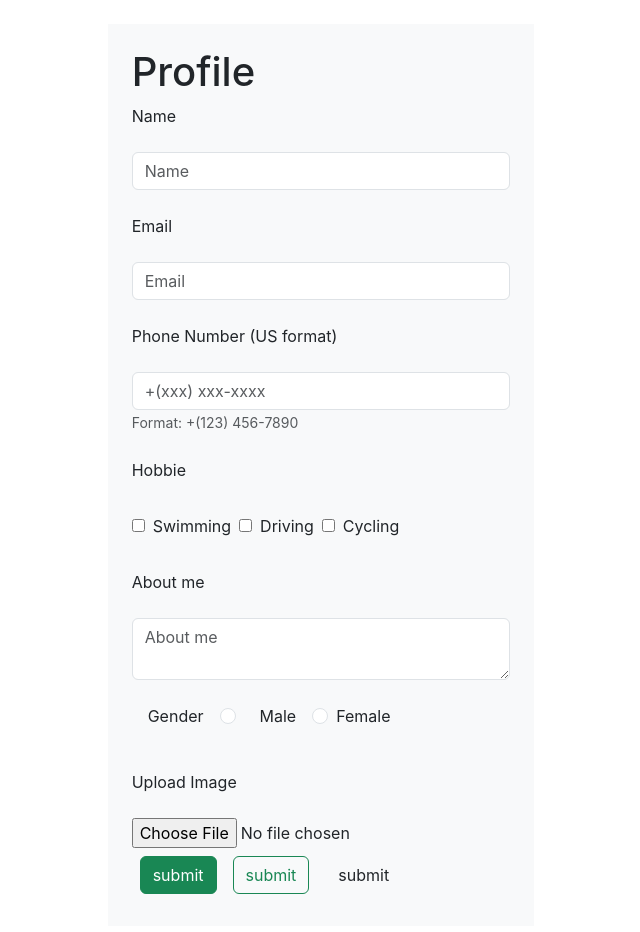
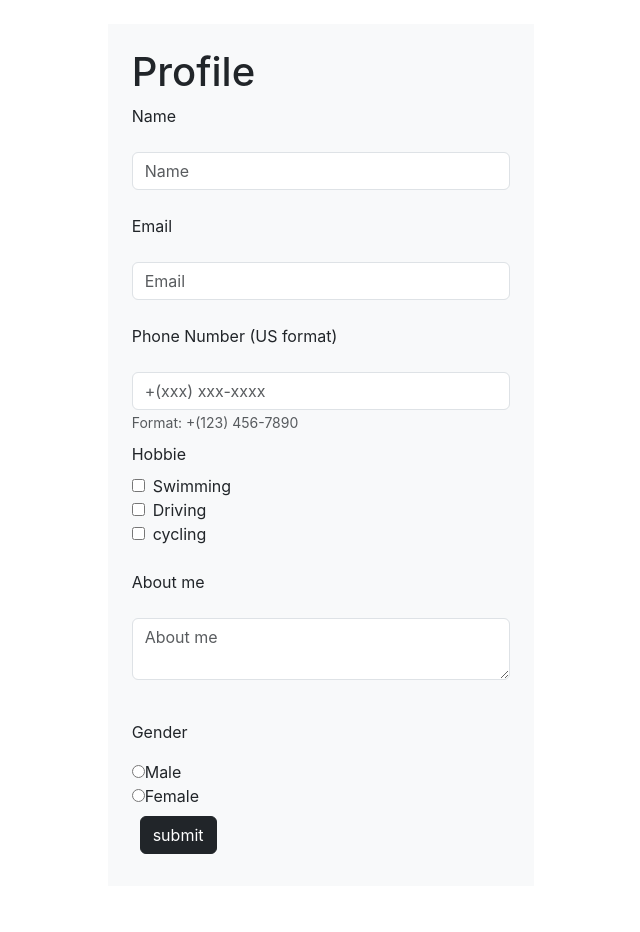
Before and after one commit to Harshil543/Ex1, a React (Create React App) app: page / in a window 1280 px wide. Shown: the top 932 px of the page, without its empty margins (319-959 px from the left). After the commit the page ends 910 px from the top, so only its background shows below. Built offline with nearby package versions, Linux system fonts and the light colour scheme.

Commit message:
checkbox and redio button dynamic

```diff
--- a/package.json
+++ b/package.json
@@ -6,11 +6,14 @@
     "@testing-library/jest-dom": "^5.16.5",
     "@testing-library/react": "^13.4.0",
     "@testing-library/user-event": "^13.5.0",
+    "formik": "^2.4.2",
     "init": "^0.1.2",
+    "primereact": "^9.5.0",
     "react": "^18.2.0",
     "react-dom": "^18.2.0",
     "react-scripts": "5.0.1",
-    "web-vitals": "^2.1.4"
+    "web-vitals": "^2.1.4",
+    "yup": "^1.2.0"
   },
   "scripts": {
     "start": "react-scripts start",
--- a/src/App.js
+++ b/src/App.js
@@ -1,6 +1,6 @@
 import "./App.css";
-import Form from "./Form";
-import Compform from "./componant/Compform";
+// import Form from "./Form";
+import FormComponent from "./componant/FormComponent";
 import { FormProvider } from "./componant/FormContext";
 
 function App() {
@@ -9,7 +9,7 @@ function App() {
       <FormProvider>
         {/* <Form /> */}
         <div className="my-4 d-flex justify-content-center align-items-center">
-          <Compform />
+          <FormComponent />
         </div>
       </FormProvider>
     </>
--- a/src/Form.html
+++ b/src/Form.html
@@ -82,7 +82,6 @@
             <input type="radio" id="male" name="gender" value="male" required />
             <label for="male">Male</label>
           </div>
-          <div>
           <input
             type="radio"
             id="female"
@@ -91,7 +90,6 @@
             required
           />
           <label for="female">Female</label>
-          </div>
         </div>
         <div class="form-group">
           <label for="image">Upload Image</label>
--- a/src/Form.js
+++ b/src/Form.jsx
@@ -1,4 +1,7 @@
 import React, { useState } from "react";
+import { InputMask } from "primereact/inputmask";
+import "primereact/resources/themes/lara-light-indigo/theme.css";
+import "primereact/resources/primereact.min.css";
 
 export default function Form() {
   const [name, setName] = useState("");
@@ -64,6 +67,7 @@ export default function Form() {
   return (
     <div className="my-4 d-flex justify-content-center align-items-center">
       <form onSubmit={handleSubmit} className="bg-light p-5">
+        {/* <span>{phonenumber.trim()}</span> */}
         <h1 className="text-center my-4">Profile</h1>
         <div className="form-group">
           <label htmlFor="name">Name</label>
--- a/src/componant/Button.js
+++ b/src/componant/Button.js
@@ -1,18 +1,9 @@
 import React from "react";
 
-export default function Button() {
+export default function Button(props) {
   return (
     <>
-      <button type="submit" className="btn btn-success m-2">
-        submit
-      </button>
-      <button type="submit" className="btn btn-outline-success m-2">
-        submit
-      </button>
-      <button
-        type="submit"
-        className="btn btn-link text-decoration-none text-dark m-2"
-      >
+      <button type="submit" className={`btn btn-${props.type} m-2`}>
         submit
       </button>
     </>
--- a/src/componant/CheckBox.js
+++ b/src/componant/CheckBox.js
@@ -1,42 +1,20 @@
 import React from "react";
 
-export default function CheckBox({ onChange }) {
+export default function CheckBox(props) {
   return (
-    <div className="form-group mt-4">
-      <label htmlFor="hobbie">Hobbie</label>
-      <div className="mt-4">
+    <>
+      <div key={props.key} className="form-group">
         <input
           type="checkbox"
-          id="Swimming"
-          name="Swimming"
-          value="Swimming"
-          onChange={onChange}
-          required
+          id={props.id}
+          name={props.name}
+          value={props.value}
+          onChange={props.onChange}
         />
-        <label className="m-2" htmlFor="Swimming">
-          Swimming
-        </label>
-        <input
-          type="checkbox"
-          id="Driving"
-          name="Driving"
-          value="Driving"
-          onChange={onChange}
-        />
-        <label className="m-2" htmlFor="Driving">
-          Driving
-        </label>
-        <input
-          type="checkbox"
-          id="Cycling"
-          name="Cycling"
-          value="Cycling"
-          onChange={onChange}
-        />
-        <label className="m-2" htmlFor="Cycling">
-          Cycling
+        <label className="mx-2" htmlFor={props.id}>
+          {props.name}
         </label>
       </div>
-    </div>
+    </>
   );
 }
--- a/src/componant/Compform.js
+++ /dev/null
@@ -1,58 +0,0 @@
-import React, { useContext } from "react";
-import { FormContext } from "./FormContext";
-import InputType from "./Inputtype";
-import Phonenumber from "./Phonenumber";
-import CheckBox from "./CheckBox";
-import Radio from "./Radio";
-import Button from "./Button";
-import Profile from "./Profile";
-import About from "./About";
-
-export default function Compform() {
-  const {
-    name,
-    email,
-    phonenumber,
-    setAboutme,
-    setGender,
-    setName,
-    setEmail,
-    handleSubmit,
-    handlePhonenumber,
-    handleCheckboxChange,
-    handleImageChange,
-  } = useContext(FormContext);
-
-  const handleChange = (setState) => (e) => {
-    setState(e.target.value);
-  };
-
-  return (
-    <form onSubmit={handleSubmit} className="col-4 p-4 bg-light">
-      <h1>Profile</h1>
-      <InputType
-        label="Name"
-        placeholder="Name"
-        maxLength="35"
-        value={name}
-        onChange={handleChange(setName)}
-        required="required"
-      />
-      <InputType
-        label="Email"
-        placeholder="Email"
-        maxLength="55"
-        pattern="[^@\s]+@[^@\s]+\.[^@\s]+"
-        value={email}
-        onChange={handleChange(setEmail)}
-        required="required"
-      />
-      <Phonenumber value={phonenumber} onChange={handlePhonenumber} />
-      <CheckBox onChange={handleCheckboxChange} />
-      <About onChange={handleChange(setAboutme)} />
-      <Radio onChange={handleChange(setGender)} />
-      <Profile onChange={handleImageChange} />
-      <Button />
-    </form>
-  );
-}
--- /dev/null
+++ b/src/componant/FormComponent.js
@@ -0,0 +1,110 @@
+import React, { useContext } from "react";
+import { FormContext } from "./FormContext";
+import InputType from "./Inputtype";
+import Phonenumber from "./Phonenumber";
+import CheckBox from "./CheckBox";
+import Radio from "./Radio";
+import Button from "./Button";
+// import Profile from "./Profile";
+import About from "./About";
+
+export default function FormComponent() {
+  const hobbielist = [
+    {
+      id: 1,
+      name: "Swimming",
+      value: "SWIM",
+    },
+    {
+      id: 2,
+      name: "Driving",
+      value: "DRIVING",
+    },
+    {
+      id: 3,
+      name: "cycling",
+      value: "cycling",
+    },
+  ];
+
+  const genderlist = [
+    { id: "M", name: "Male", value: "MALE" },
+    { id: "F", name: "Female", value: "FEMALE" },
+  ];
+
+  const {
+    name,
+    email,
+    phonenumber,
+    setAboutme,
+    setGender,
+    setName,
+    setEmail,
+    handleSubmit,
+    handlePhonenumber,
+    handleCheckboxChange,
+    // handleImageChange,
+  } = useContext(FormContext);
+
+  const handleChange = (setState) => (e) => {
+    setState(e.target.value);
+  };
+
+  return (
+    <div className="col-4 p-4 bg-light">
+      <h1>Profile</h1>
+      <InputType
+        label="Name"
+        placeholder="Name"
+        maxLength="35"
+        value={name}
+        onChange={handleChange(setName)}
+        required="required"
+      />
+      <InputType
+        label="Email"
+        placeholder="Email"
+        maxLength="55"
+        pattern="[^@\s]+@[^@\s]+\.[^@\s]+"
+        value={email}
+        onChange={handleChange(setEmail)}
+        required="required"
+      />
+      <Phonenumber value={phonenumber} onChange={handlePhonenumber} />
+      <label htmlFor="hobbie" className="my-2">
+        Hobbie
+      </label>
+      {hobbielist.map((hobbies) => {
+        return (
+          <div key={hobbies.id}>
+            <CheckBox
+              label="Hobbie"
+              id={hobbies.id}
+              value={hobbies.value}
+              name={hobbies.name}
+              onChange={handleCheckboxChange}
+            />
+          </div>
+        );
+      })}
+      <About onChange={handleChange(setAboutme)} />
+      <label className="my-3">Gender</label>
+      {genderlist.map((gender) => {
+        return (
+          <div key={gender.id}>
+            <Radio
+              id={gender.id}
+              value={gender.value}
+              name={gender.name}
+              onChange={handleChange(setGender)}
+            />
+          </div>
+        );
+      })}
+      {/* <Profile onChange={handleImageChange} /> */}
+      <Button onClick={handleSubmit} type="dark" />
+      {/* <Button type="outline-dark" /> */}
+      {/* <Button type="link text-decoration-none text-dark" /> */}
+    </div>
+  );
+}
--- a/src/componant/Inputtype.js
+++ b/src/componant/Inputtype.js
@@ -1,24 +1,18 @@
 import React from "react";
 
-const InputType = ({
-  label,
-  placeholder,
-  maxLength,
-  onChange,
-  required,
-  pattern,
-}) => (
+export default function Inputtype(props) {
+  return (
     <div className="form-group">
-    <label htmlFor={label}>{label}</label>
+      <label htmlFor={props.label}>{props.label}</label>
       <input
         className="form-control my-4"
-      id={label}
-      placeholder={placeholder}
-      maxLength={maxLength}
-      onChange={onChange}
-      required={required}
-      pattern={pattern}
+        id={props.label}
+        placeholder={props.placeholder}
+        maxLength={props.maxLength}
+        onChange={props.onChange}
+        required={props.required}
+        pattern={props.pattern}
       />
     </div>
   );
-export default InputType;
+}
--- a/src/componant/Radio.js
+++ b/src/componant/Radio.js
@@ -1,39 +1,48 @@
+// import React from "react";
+
+// export default function Radio(props) {
+//   const genderlist = [
+//     { id: "M", name: "Male", value: "MALE" },
+//     { id: "F", name: "Female", value: "FEMALE" },
+//   ];
+//   return (
+//     <>
+//       <label className="my-3">{props.label}</label>
+//       {genderlist.map((gender) => {
+//         return (
+//           <div key={gender.id} className="form-group">
+//             <input
+//               type="radio"
+//               id={gender.id}
+//               name="gender"
+//               value={gender.value}
+//               onChange={props.onChange}
+//               required
+//             />
+//             <label htmlFor={gender.id}>{gender.name}</label>
+//           </div>
+//         );
+//       })}
+//     </>
+//   );
+// }
+
 import React from "react";
 
-function Radio({ onChange }) {
+export default function Radio(props) {
   return (
-    <div className="my-3 col-2 d-flex">
-      <label className="mx-3">Gender</label>
-      <div className="form-check">
+    <>
+      <div key={props.id} className="form-group">
         <input
-          className="form-check-input"
           type="radio"
+          id={props.id}
           name="gender"
-          id="male"
-          value="Male"
+          value={props.value}
+          onChange={props.onChange}
           required
-          onChange={onChange}
         />
-        <label className="form-check-label mx-3" htmlFor="male">
-          Male
-        </label>
+        <label htmlFor={props.id}>{props.name}</label>
       </div>
-      <div className="form-check">
-        <input
-          className="form-check-input"
-          type="radio"
-          name="gender"
-          id="female"
-          value="Female"
-          required
-          onChange={onChange}
-        />
-        <label className="form-check-label" htmlFor="female">
-          Female
-        </label>
-      </div>
-    </div>
+    </>
   );
 }
-
-export default Radio;
```
Also changed, not shown: 1 other file (tests, documents, lock files or other folders). Lines whose indentation alone changed are shown as unchanged.
